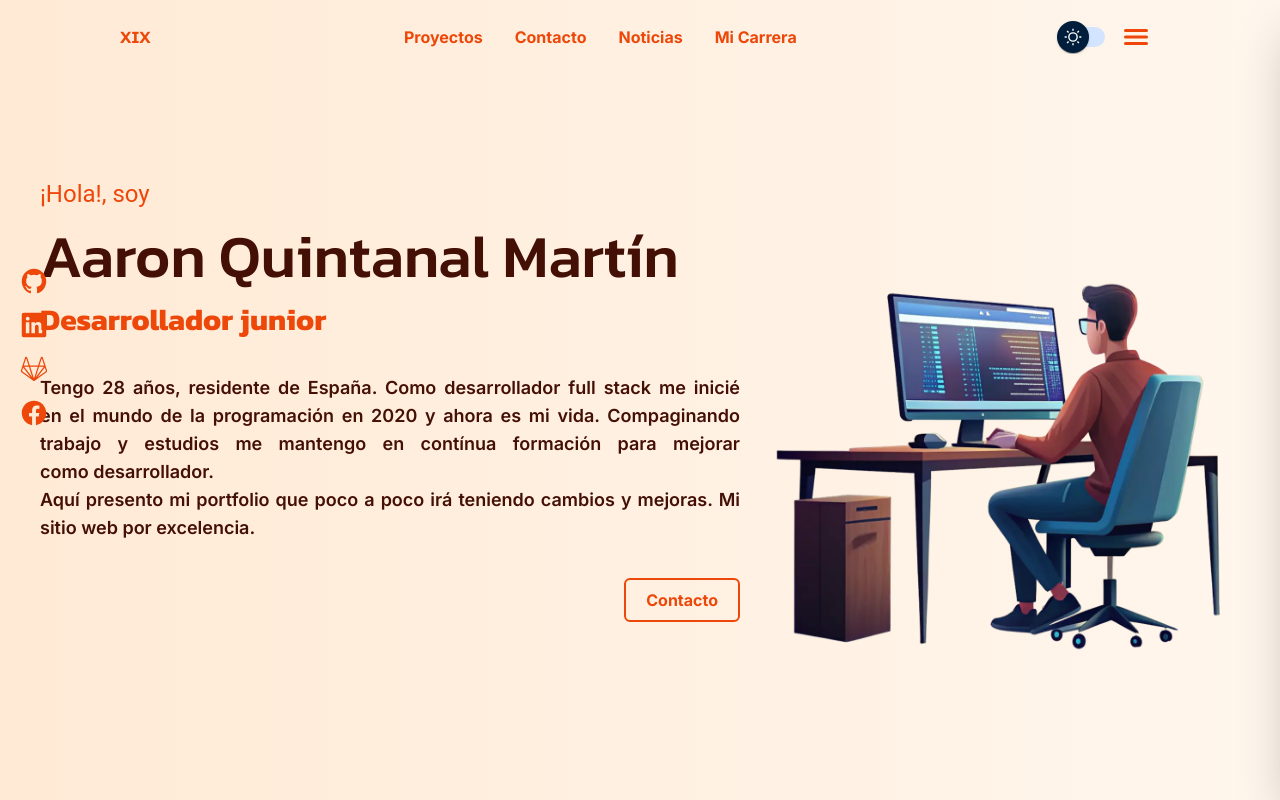
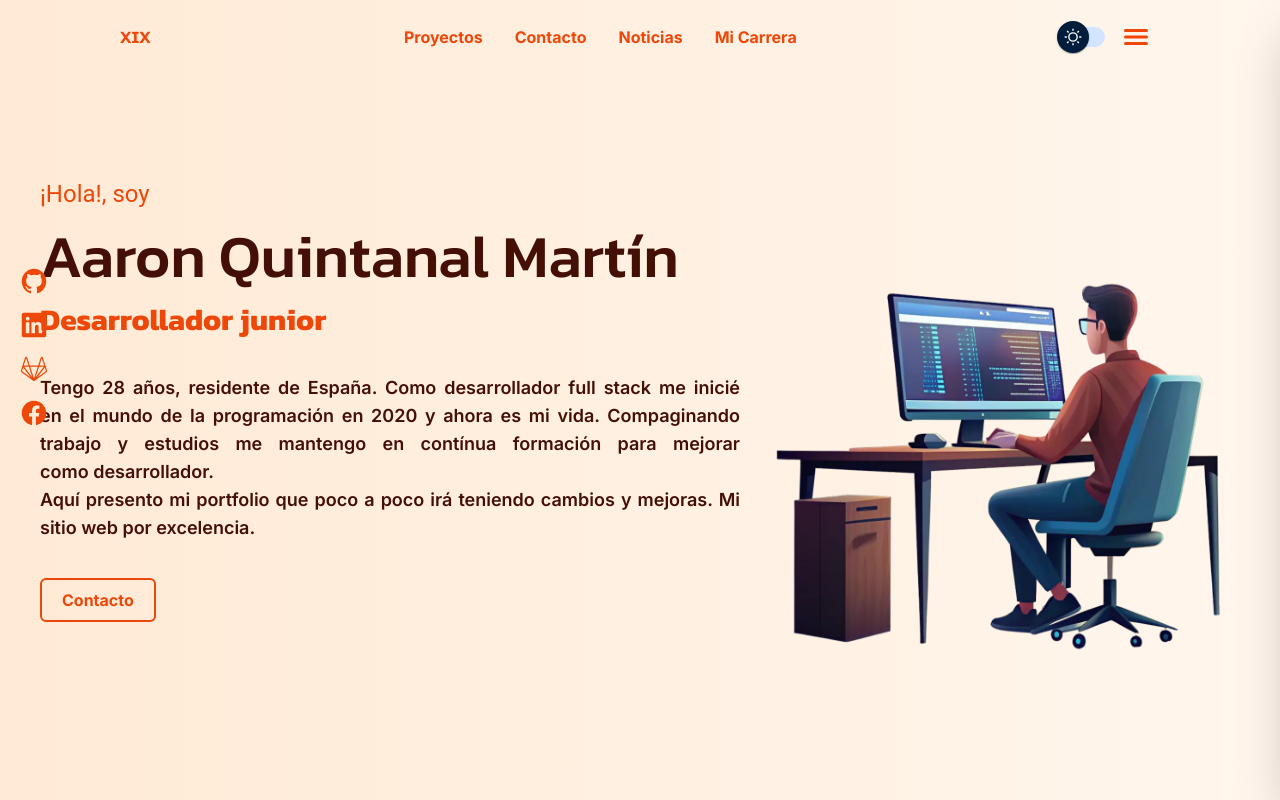
Before and after one commit to AQM19/portfolio-aaron-quintanal-martin, a Next.js app: page / in a window 1280 px wide. Built offline with nearby package versions, Linux system fonts and the light colour scheme; no server answers.

Commit message:
Refactor: Añadida redirección a la página de contacto

```diff
--- a/src/components/home/card-resume/CardResume.tsx
+++ b/src/components/home/card-resume/CardResume.tsx
@@ -3,6 +3,7 @@
 import { kanit } from '@/config/fonts'
 import { Typography } from '@mui/material'
 import ChangingText from '../changing-text/ChangingText';
+import Link from 'next/link';
 
 // Obtener edad dinámicamente
 const birthDate: Date = new Date(1996, 2, 15);
@@ -44,9 +45,12 @@ const CardResume = () => {
                 Aquí presento mi portfolio que poco a poco irá teniendo cambios y mejoras. Mi sitio web por excelencia.
             </p>
 
-            <button className='lg:self-end mt-5 w-min px-5 py-2 rounded-md text-[#ed4709] dark:text-[#e2b5fd] font-bold border-2 border-[#ed4709] dark:border-[#e2b5fd]'>
-                Contacto
-            </button>
+            <Link href={'/contact'} >
+                <button
+                    className='lg:self-end mt-5 w-min px-5 py-2 rounded-md text-[#ed4709] dark:text-[#e2b5fd] font-bold border-2 border-[#ed4709] dark:border-[#e2b5fd]'>
+                    Contacto
+                </button>
+            </Link>
 
         </div>
     )
```
